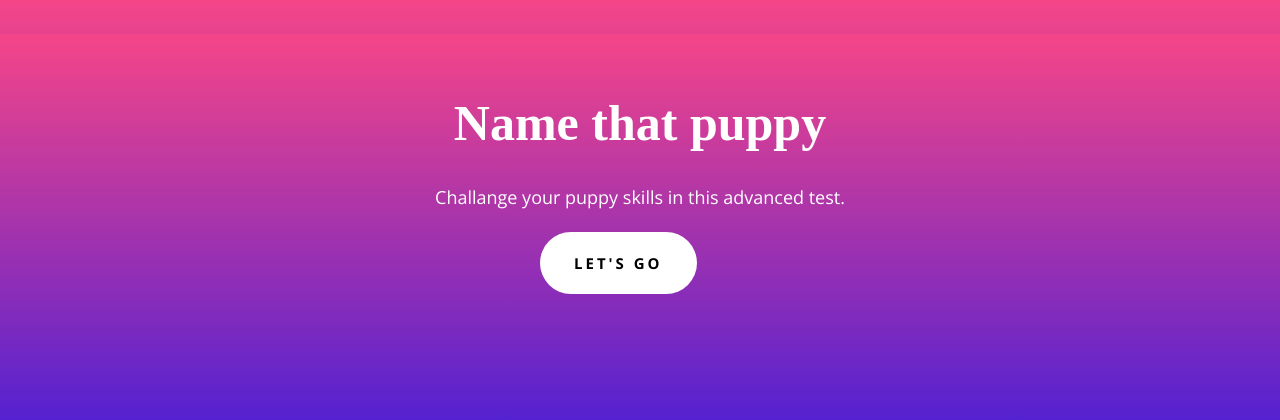
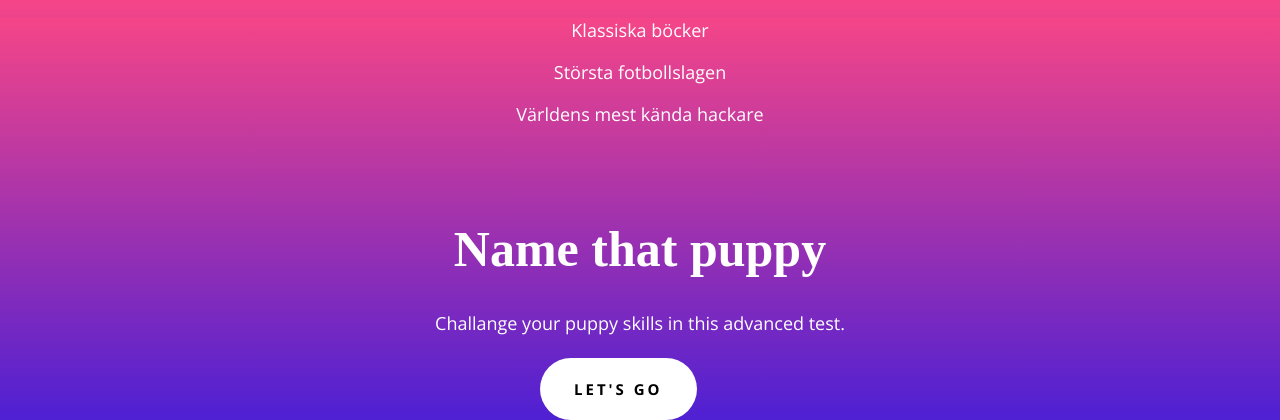
Before and after one commit to hindskog/quizsite, a Django app: page / in a window 1280 px wide. Shown: the top 420 px of the page. Run offline with Django 3.2, Linux system fonts and the light colour scheme; some web fonts are replaced.

Commit message:
lagra data

```diff
--- a/quiz/templates/quiz/start.html
+++ b/quiz/templates/quiz/start.html
@@ -8,6 +8,9 @@
 		<link href='http://fonts.googleapis.com/css?family=Open+Sans:400,700,300,600' rel='stylesheet' type='text/css'>
 	</head>
 	<body>
+		{% for quiz_slug, quiz in quizzes.items %}
+	<p>{{ quiz.name }}</p>{% endfor %}
+
 		<div class="wrapper">
 			<h1>Name that puppy</h1>
 			<p> Challange your puppy skills in this advanced test. </p>
--- a/quiz/views.py
+++ b/quiz/views.py
@@ -1,7 +1,28 @@
+# coding: utf-8
+
 from django.shortcuts import render
 
+quizzes = {
+	"klassiker": {
+   		"name": u"Klassiska böcker",
+	   	"description": u"Hur bra kan du dina klassiker?"
+	},
+	"fotboll": {
+	   	"name": u"Största fotbollslagen",
+	   	"description": u"Kan du dina lag?"
+	},
+	"kanda-hackare": {
+	    	"name": u"Världens mest kända hackare",
+	    	"description": u"Hackerhistoria är viktigt, kan du den?"	},
+}
+
+
+
 def startpage(request):
-	return render(request, "quiz/start.html")
+	context = {
+		"quizzes": quizzes,
+	}
+	return render(request, "quiz/start.html", context)
 
 def question(request):
 	return render(request, "quiz/question.html")
```
